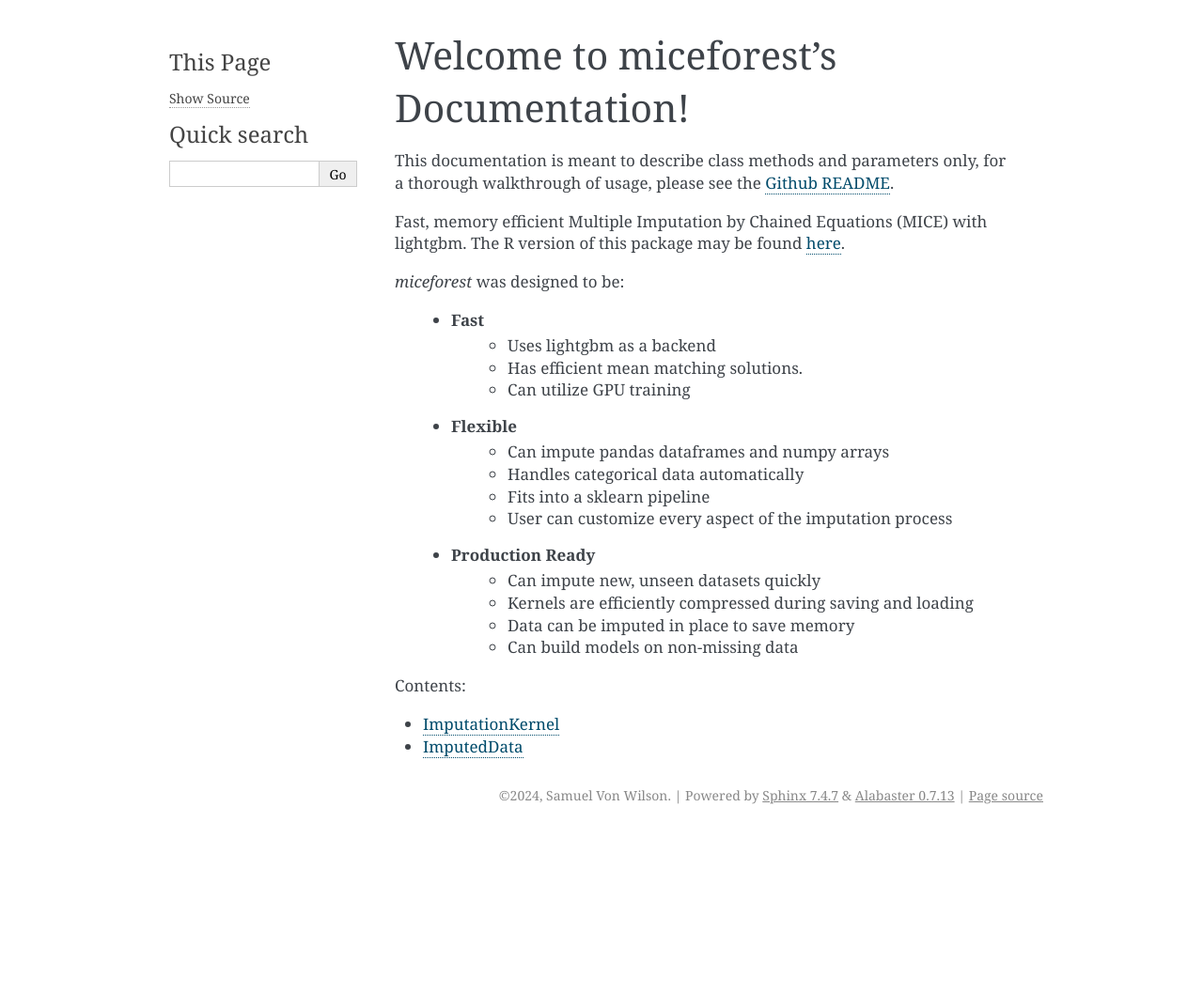
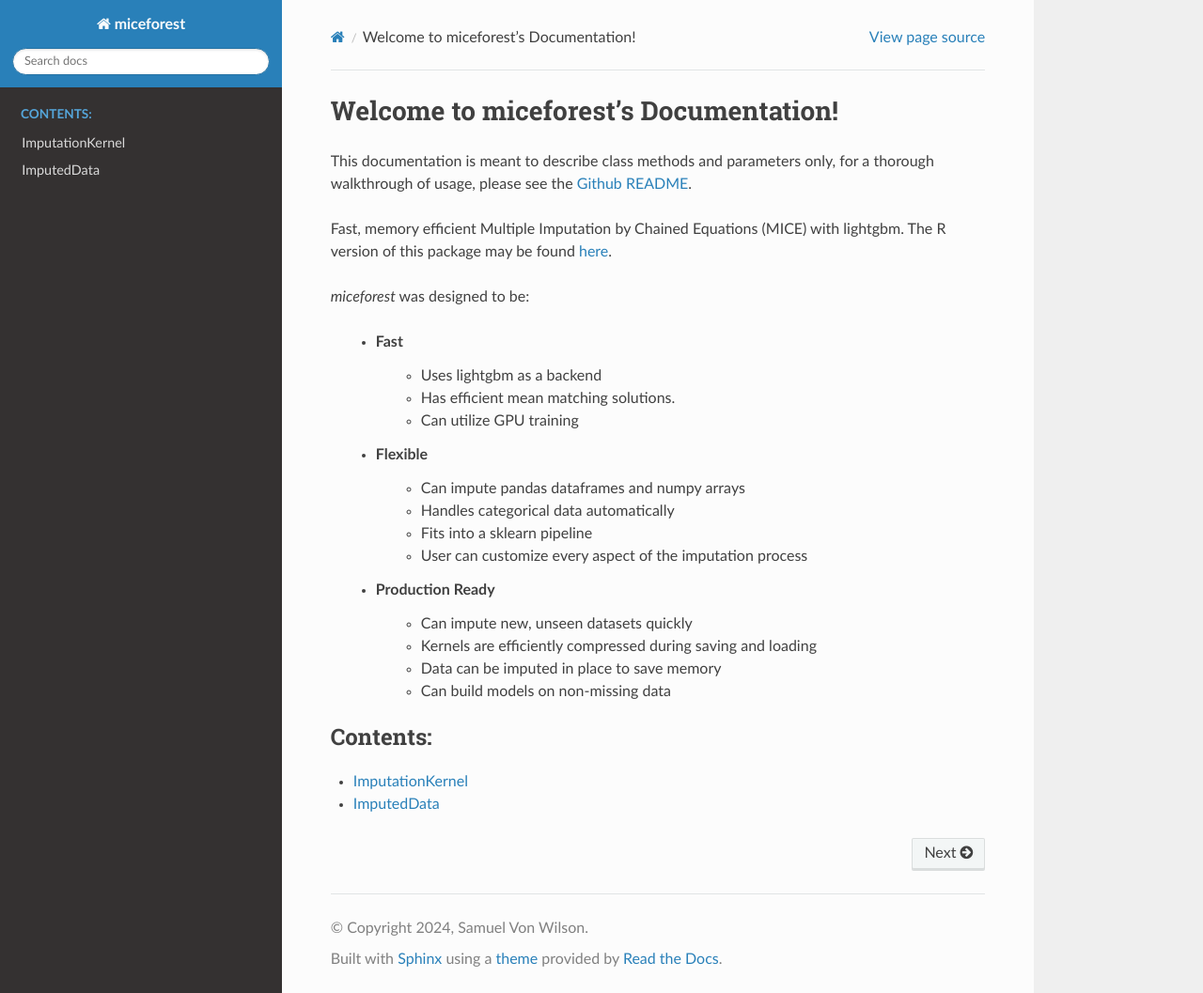
Before and after one commit to AnotherSamWilson/miceforest, a Sphinx documentation site: the page built from docs/index.rst, in a window 1280 px wide and 1057 px high. Shown: the whole window at 94% size. Built offline with Sphinx 7.4.7 and the Read the Docs theme 2.0.0, drawn with Linux system fonts in a browser that asks for light colours.

Commit message:
Switched to RTD theme for docs

```diff
--- a/docs/conf.py
+++ b/docs/conf.py
@@ -31,5 +31,5 @@
 # -- Options for HTML output -------------------------------------------------
 # https://www.sphinx-doc.org/en/master/usage/configuration.html#options-for-html-output
 
-html_theme = 'alabaster'
+html_theme = 'sphinx_rtd_theme'
 html_static_path = ['_static']
--- a/pyproject.toml
+++ b/pyproject.toml
@@ -72,6 +72,7 @@
 twine = "^5.1.1"
 sphinx = "^7.4.7"
 sphinxcontrib-napoleon = "^0.7"
+sphinx-rtd-theme = "^2.0.0"
 
 [tool.mypy]
 ignore_missing_imports = true
```
Also changed, not shown: docs/requirements.txt (+5 -2 lines), 1 other file.
